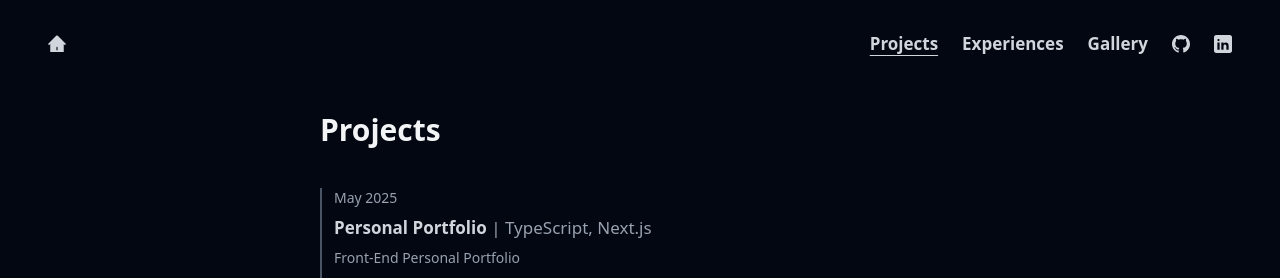
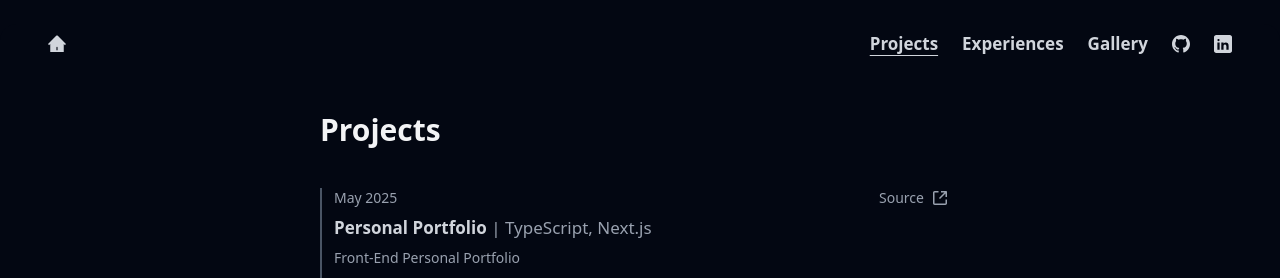
Before and after one commit to Eddiehann/personal-site, a Next.js app: page /projects in a window 1280 px wide. Both pictures are taken after a click on the element 640 px from the left and 228 px from the top of the page. Shown: the top 278 px of the page. Built offline with nearby package versions, Linux system fonts and the light colour scheme.

Commit message:
Add source links to projects

```diff
--- a/app/components/Navbar.tsx
+++ b/app/components/Navbar.tsx
@@ -68,7 +68,7 @@ export default function Navbar() {
         </div>
 
         {hiddenButton && (
-          <div className="flex gap-2 transition ease-in-out fade-righ">
+          <div className="flex gap-2 transition ease-in-out fade-right">
             <input
               type="password"
               id="password"
--- a/app/projects/page.tsx
+++ b/app/projects/page.tsx
@@ -2,6 +2,7 @@
 
 import React from 'react'
 import { useState } from 'react';
+import Image from "next/image";
 
 const projects = [
   {
@@ -14,6 +15,7 @@ const projects = [
       "- Implemented responsive layouts to ensure smooth user experience across all screen sizes",
       "- Styled interactive UI components with Tailwind CSS, incorporating custom animations"
     ],
+    link: 'https://github.com/Eddiehann/personal-site'
   },
   {
     date: 'June 2024',
@@ -25,6 +27,7 @@ const projects = [
       "- Optimized AI prompts for improved output accuracy and formatting",
       "- Developed a minimalistic UI with HTML and CSS, ensuring a clean, user-friendly design"
     ],
+    link: 'https://github.com/Eddiehann/ai-assistant'
   },
   {
     date: 'April 2024',
@@ -36,6 +39,7 @@ const projects = [
       "- Implemented JSON-based save/load functionality and logging for debugging",
       "- Performed testing with JUnit to validate core game interactions"
     ],
+    link: 'https://github.com/Eddiehann/sandbox'
   },
   {
     date: 'June 2022',
@@ -47,6 +51,7 @@ const projects = [
       "- Developed four-directional character movement mechanics controlled via keyboard inputs",
       "- Implemented dynamic obstacles and collectible items"
     ],
+    link: 'https://github.com/Eddiehann/gift-rush'
   },
 ];
 
@@ -73,7 +78,30 @@ export default function ProjectList() {
           className={sectionLayout}
           onClick={() => setDropDown(dropDown === i ? -1 : i)}> {/* set to -1 if already open */}
 
-          <div className="font-normal text-sm">{project.date}</div>
+          <div className="flex justify-between w-full">
+            <div className="font-normal text-sm">{project.date}</div>
+            { dropDown === i && (
+              <a
+                className="flex gap-2 text-sm
+                  transition ease-in-out fade-right duration-200
+                  text-gray-400 hover:text-gray-300"
+                href={project.link}
+                target="_blank"
+                rel="noopener noreferrer"
+              >
+                <div className="">
+                  Source
+                </div>
+                <Image
+                  src="/external.svg"
+                  alt="external icon"
+                  width={16}
+                  height={16}
+                />
+              </a>
+            )}
+          </div>
+
           <div>
             <span className="font-semibold text-gray-300">{project.title}</span>
             <span className="font-normal"> | {project.skill}</span>
@@ -84,7 +112,7 @@ export default function ProjectList() {
             <div className="font-normal text-gray-300 text-sm pt-2 transition ease-in-out fade-up">
               {project.detail.map((point, j) => (
                 <section key={j} className="py-1">{point}</section>
-            ))}
+              ))}
             </div>
           )}
         </section>
```
